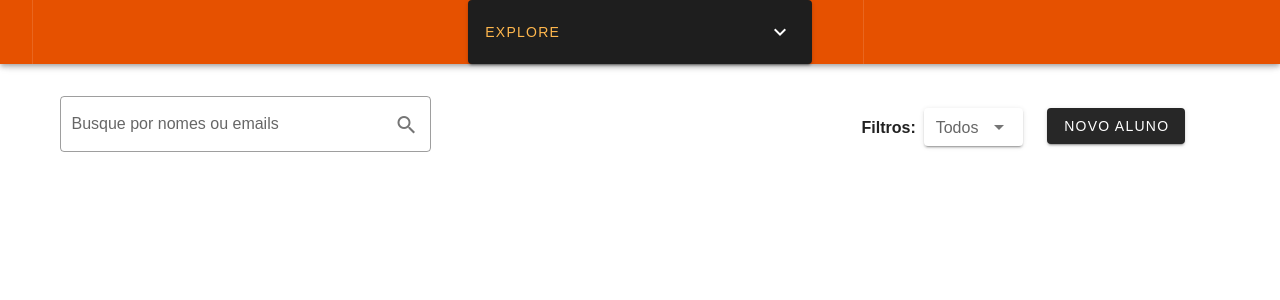
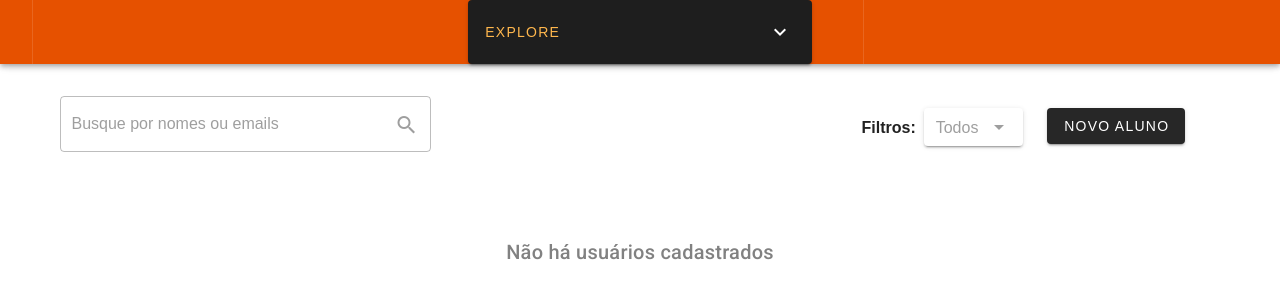
Before and after one commit to gilsonrusso/roga-labs-teste-frontend-vue, a Vue app: page / in a window 1280 px wide. Shown: the top 300 px of the page. Built offline with nearby package versions, Linux system fonts and the light colour scheme.

Commit message:
fix bug edit user

```diff
--- a/src/components/Card.vue
+++ b/src/components/Card.vue
@@ -27,12 +27,21 @@
           ><small class="text-details">{{ data.email }}</small></span
         >
         <span class="d-block"
-          ><small class="text-details">{{ data.age }} anos (092) {{ data.phone }}</small></span
+          ><small class="text-details"
+            >{{ data.age }} anos (092) {{ data.phone }}</small
+          ></span
         >
       </v-col>
       <v-col cols="4">
         <v-row class="justify-space-around">
-          <v-btn rounded x-small height="40" width="40" color="grey lighten-5">
+          <v-btn
+            @click="edit"
+            rounded
+            x-small
+            height="40"
+            width="40"
+            color="grey lighten-5"
+          >
             <v-icon color="blue accent-4"> mdi-pencil </v-icon>
           </v-btn>
           <v-btn
@@ -55,6 +64,11 @@
 export default {
   name: "card-component",
   props: ["data"],
+  methods: {
+    edit() {
+      this.$emit("emitir", this.card);
+    },
+  },
 };
 </script>
 
--- a/src/views/Home.vue
+++ b/src/views/Home.vue
@@ -5,6 +5,7 @@
         <v-flex>
           <v-form>
             <v-text-field
+              :disabled="users.length == 0"
               outlined
               label="Busque por nomes ou emails"
               append-icon="mdi-magnify"
@@ -16,7 +17,13 @@
       <v-col cols="4" class="d-flex">
         <v-col cols="6" class="d-flex">
           <span class="pr-2 py-2"><strong>Filtros:</strong></span>
-          <v-select :items="items" label="Todos" dense solo></v-select>
+          <v-select
+            :disabled="users.length == 0"
+            :items="items"
+            label="Todos"
+            dense
+            solo
+          ></v-select>
         </v-col>
         <v-col cols="6">
           <!-- Dialog -->
@@ -49,6 +56,8 @@
                       <v-text-field
                         label="Idade*"
                         v-model="user.age"
+                        max="80"
+                        min="10"
                         type="number"
                         required
                       ></v-text-field>
@@ -66,7 +75,7 @@
                 <small>*indicação de campos obrigatórios</small>
               </v-card-text>
               <v-card-actions>
-                <v-btn color="blue darken-1" text @click="dialog = false"
+                <v-btn color="blue darken-1" text @click="cancel()"
                   ><strong>Cancelar</strong></v-btn
                 >
                 <v-spacer></v-spacer>
@@ -85,8 +94,8 @@
       </v-col>
     </v-row>
     <v-row>
-      <v-row v-if="!users" class="justify-center my-10"
-        ><h3 class="title">Sem registros no sistema!</h3></v-row
+      <v-row v-if="users.length == 0" class="justify-center my-10"
+        ><h3 class="title">Não há usuários cadastrados</h3></v-row
       >
       <v-col
         v-else
@@ -96,7 +105,7 @@
         sm="3"
         md="3"
       >
-        <Card :data="card" />
+        <Card :data="card" @emitir="editUser(card)" />
       </v-col>
     </v-row>
   </v-container>
@@ -134,7 +143,16 @@ export default {
 
       if (users) {
         users = JSON.parse(users);
-        users.push(newUser);
+
+        const userFindIndex = users.findIndex(
+          (user) => user.id === this.user.id
+        );
+
+        if (userFindIndex < 0) {
+          users.push(newUser);
+        } else {
+          users[userFindIndex] = this.user;
+        }
       } else {
         users = [{ ...newUser }];
       }
@@ -151,10 +169,19 @@ export default {
       }
     },
     cleanDialog() {
-      (this.user.name = ""),
+      (this.user.id = ""),
+        (this.user.name = ""),
         (this.user.email = ""),
         (this.user.age = ""),
         (this.user.phone = "");
+    },
+    editUser(card) {
+      this.user = { ...card };
+      this.dialog = true;
+    },
+    cancel() {
+      this.cleanDialog();
+      this.dialog = false;
     },
   },
   created() {
```
